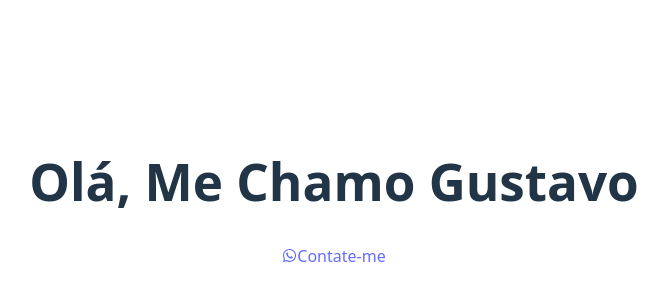
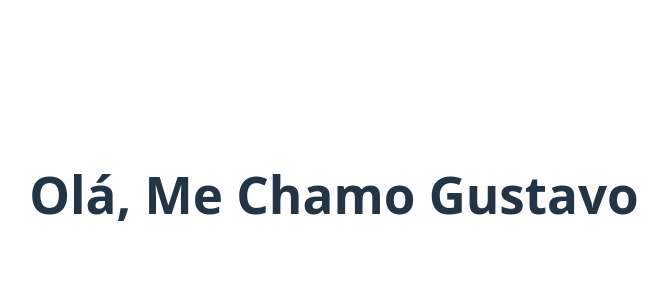
Before and after one commit to Gustavo-Nog/Portfolio, a React (Vite) app: page / in a window 1280 px wide. Shown: the part 206-506 px from the top of the page, without its empty margins (306-974 px from the left). Built offline with nearby package versions, Linux system fonts and the light colour scheme.

Commit message:
fix: corrige tela de 'Contato' para exibir apenas o icone de whatsapp feat: chama pages 'Home' para arquivo principal e inicializa a tela

```diff
--- a/src/App.jsx
+++ b/src/App.jsx
@@ -1,6 +1,8 @@
 import { BrowserRouter, Routes, Route } from 'react-router-dom';
 import reactLogo from './assets/react.svg'
 import viteLogo from '/vite.svg'
+
+import Home from './pages/Home.jsx';
 import Contato from './pages/Contato.jsx';
 import './App.css'
 
@@ -8,7 +10,8 @@
   return (
     <BrowserRouter>
       <Routes>
-        <Route path="/" element={<Contato/> } />
+        <Route path="/" element={ <Home/> } />
+        <Route path="/contato" element={<Contato/> } />
       </Routes>
     </BrowserRouter>
   )
--- a/src/pages/Contato.jsx
+++ b/src/pages/Contato.jsx
@@ -7,7 +7,6 @@
 
   return (
     <>
-      <h1>Olá, Me Chamo Gustavo</h1>
       <ContatoButton/>
     </>
   );
--- a/src/pages/Home.jsx
+++ b/src/pages/Home.jsx
@@ -0,0 +1,14 @@
+import React from 'react';
+// import { UseNavigate, Link } from 'react-router-dom';
+
+function Home() {
+
+  return (
+    <>
+      <h1>Olá, Me Chamo Gustavo</h1>
+
+    </>
+  );
+}
+
+export default Home;
```
